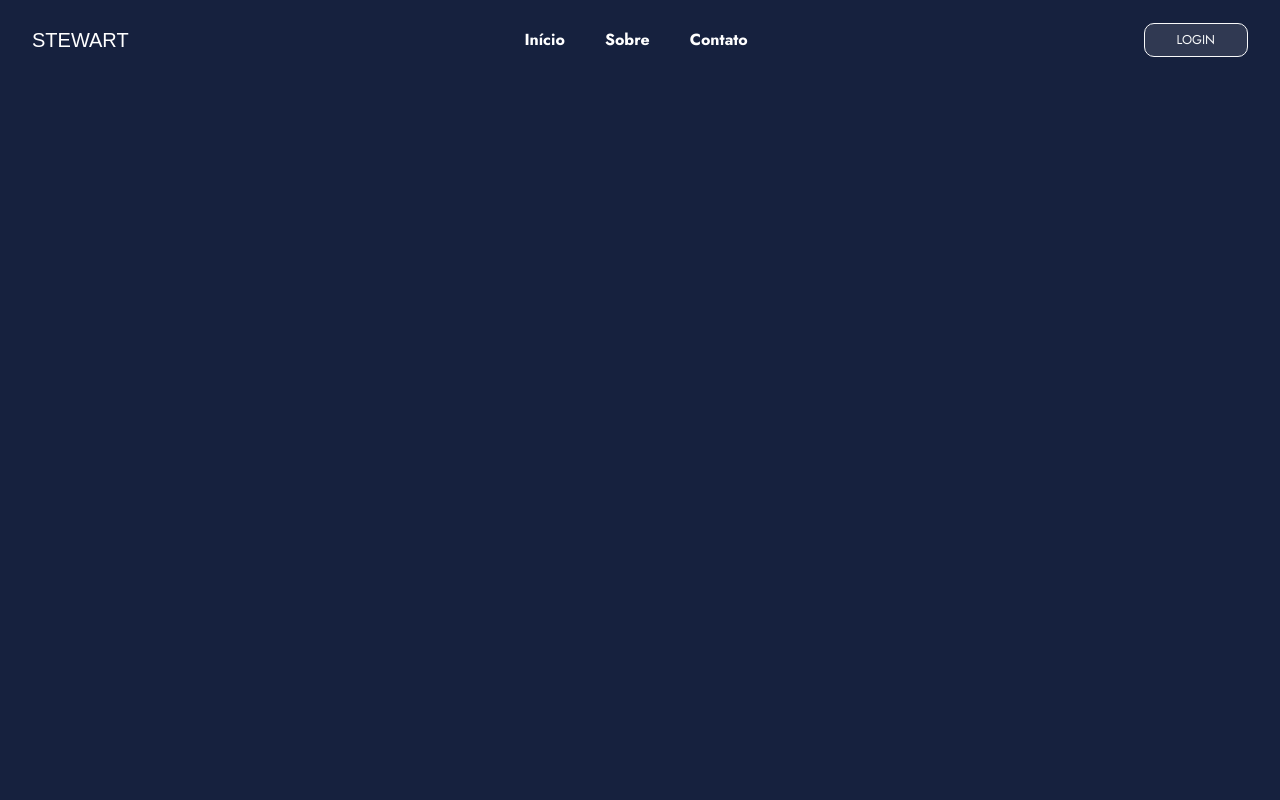
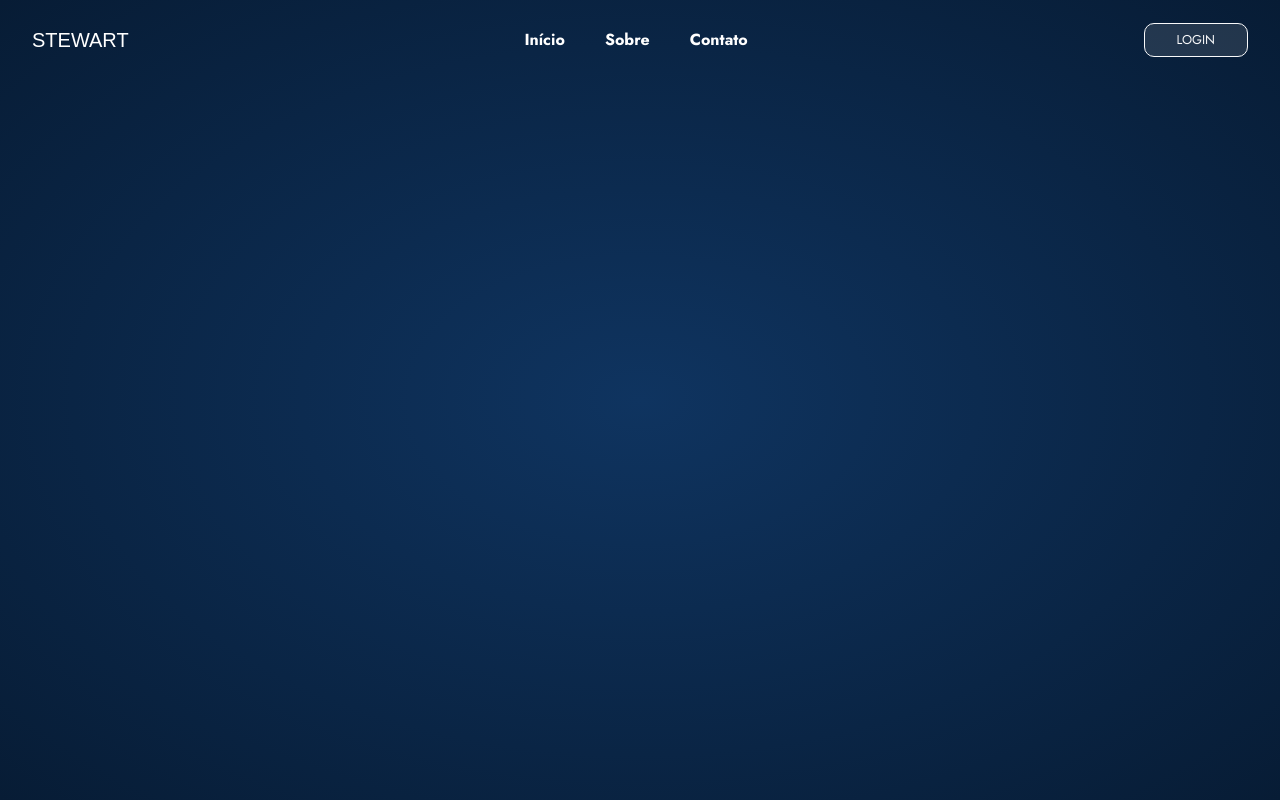
Before and after one commit to RP2-startups/stewart-frontend, a JavaScript app: page / in a window 1280 px wide. Built offline with nearby package versions, Linux system fonts and the light colour scheme; a web font is replaced by a local one.

Commit message:
background radial gradient

```diff
--- a/src/assets/base.css
+++ b/src/assets/base.css
@@ -1,8 +1,8 @@
 @import url('https://fonts.googleapis.com/css2?family=Hammersmith+One&family=Jost:wght@400;700;800&display=swap');
 
 :root{
-    --color-background: #16213E;
-    --color-background-dark: #000F22;
+    --color-background: #0F3460;
+    --color-background-dark: #071c35;
     --color-background-dark-hover: #022553;
     --color-text-light: #FFFFFF;
     --color-pink: #E94560;
@@ -14,7 +14,9 @@
 }
 
 body{
-    background-color: var(--color-background);
+    background: radial-gradient(#0F3460, #071c35);
+    background-repeat: no-repeat;
+    background-attachment: fixed;
     color: var(--color-text-light);
 }
 
```
